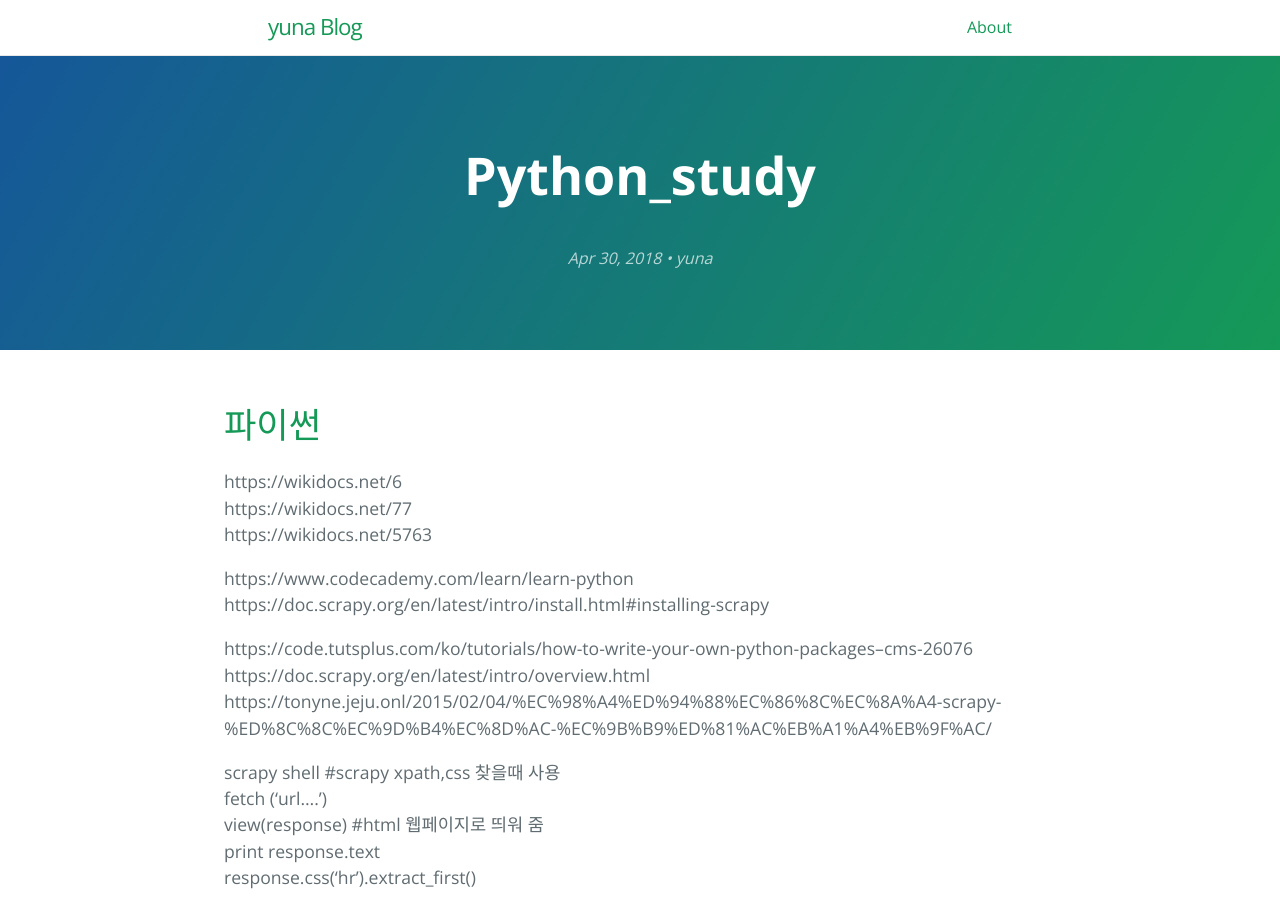
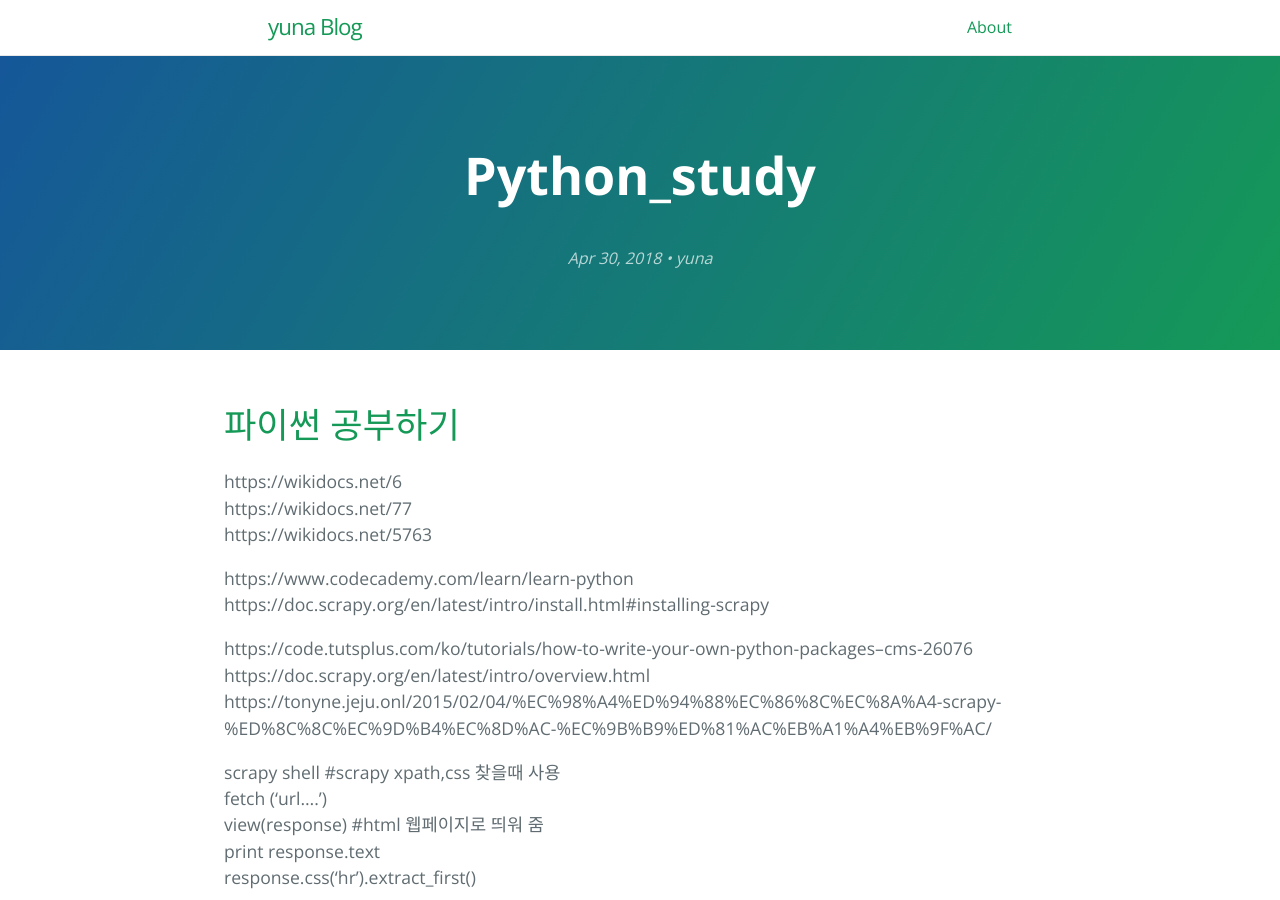
Before and after one commit to zzingyuna/test_site.github.io, a Jekyll site: the page built from _posts/2018-04-30-python_study.md, in a window 1280 px wide and 900 px high. Built offline with Jekyll 4.4.1, drawn with Linux system fonts in a browser that asks for light colours.

Commit message:
Update 2018-04-30-python_study.md

```diff
--- a/_posts/2018-04-30-python_study.md
+++ b/_posts/2018-04-30-python_study.md
@@ -1,7 +1,7 @@
 ---
 layout: post
 ---
-# 파이썬
+# 파이썬 공부하기
 
 https://wikidocs.net/6
 https://wikidocs.net/77
```
